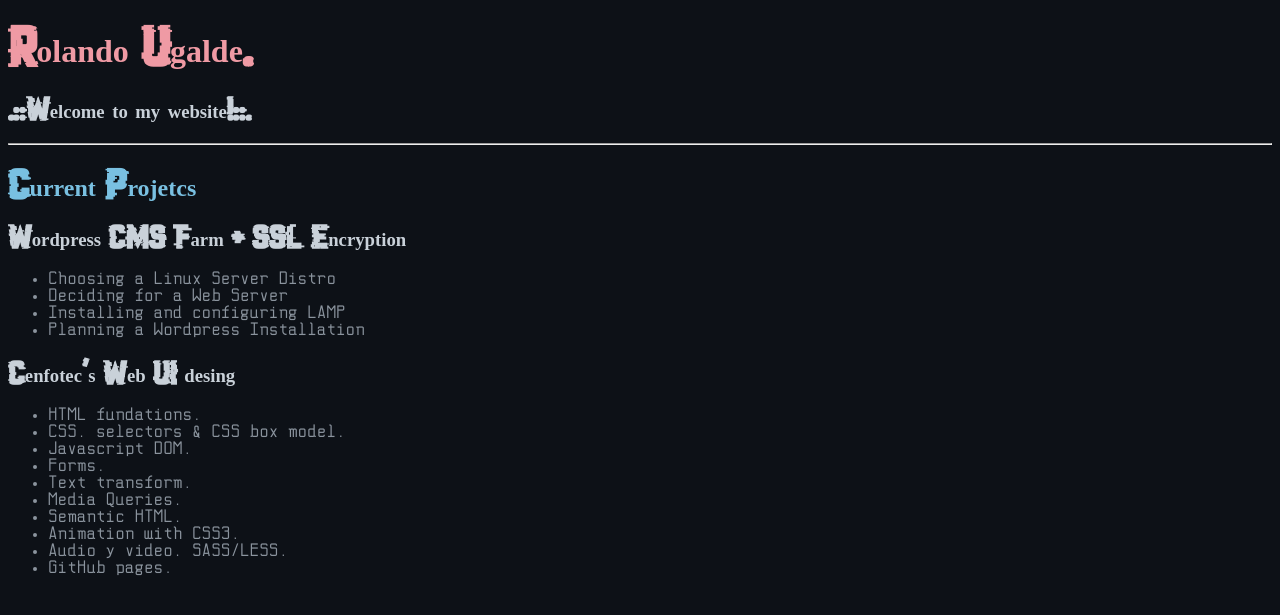
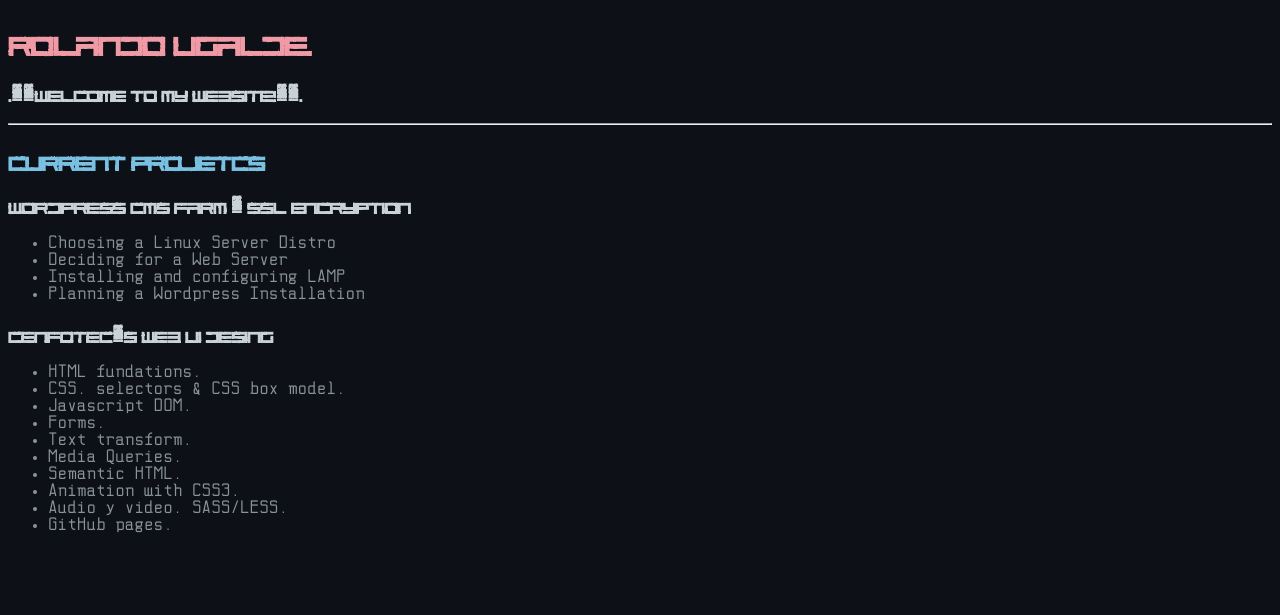
Before and after one commit to rolandougalde/rolandougalde.github.io, a Jekyll site: the page built from index.md, in a window 1280 px wide. Shown: the top 615 px of the page. Built offline with Jekyll 4.4.1, drawn with Linux system fonts in a browser that asks for light colours; our own code applies the rules of GitHub Pages for plain Markdown files.

Commit message:
Update default.css

```diff
--- a/assets/css/default.css
+++ b/assets/css/default.css
@@ -18,7 +18,7 @@ body {
 
 @font-face {
     font-family: "Mom's Typewriter";
-    src: url('../fonts/cracked-code.ttf')  format('opentype');
+    src: url('../fonts/code-predators-regular.ttf')  format('opentype');
 }
 
 @font-face {
```
